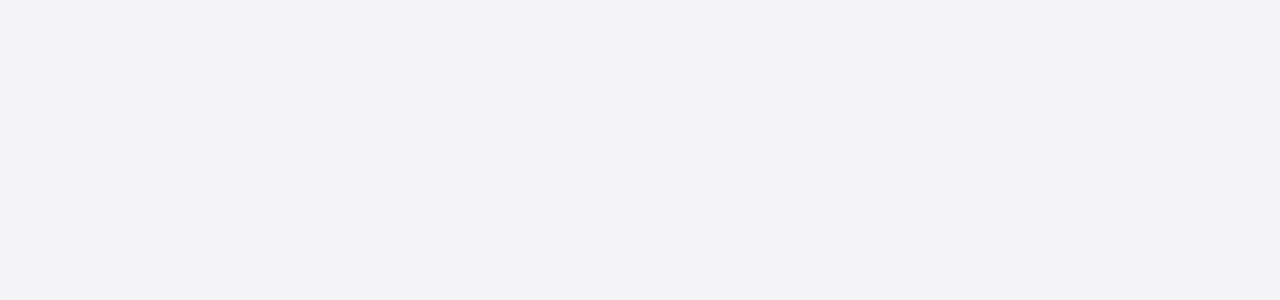
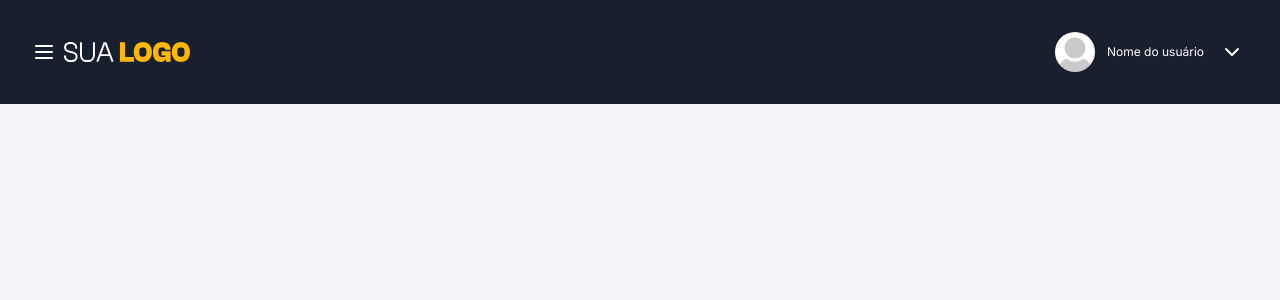
Before and after one commit to GuilhermeLisboa3/form-nextjs, a Next.js app: page / in a window 1280 px wide. Shown: the top 300 px of the page. Built offline with nearby package versions, Linux system fonts and the light colour scheme.

Commit message:
feat: add Header components

```diff
--- a/src/app/layout.tsx
+++ b/src/app/layout.tsx
@@ -1,6 +1,7 @@
 import type { Metadata } from 'next'
 import { Inter } from 'next/font/google'
 import './globals.css'
+import Header from '../components/ui/header'
 
 const inter = Inter({ subsets: ['latin'] })
 
@@ -16,7 +17,14 @@ export default function RootLayout({
 }) {
   return (
     <html lang="pt-br">
-      <body className={inter.className}>{children}</body>
+      <body className={inter.className}>
+        <div className='flex h-full flex-col'>
+          <Header/>
+          <div className="flex-1">
+            {children}
+          </div>
+        </div>
+      </body>
     </html>
   )
 }
--- /dev/null
+++ b/src/components/ui/header.tsx
@@ -0,0 +1,37 @@
+import { ArrowBigDown, ChevronDown, MenuIcon } from "lucide-react"
+import { Sheet, SheetContent, SheetTrigger } from "./sheet"
+import Image from "next/image"
+import { Avatar, AvatarImage } from "./avatar"
+import { Menubar, MenubarContent, MenubarMenu, MenubarTrigger } from "./menubar"
+
+const Header = () => {
+  return (
+    <header className="bg-blue-dark p-8 flex justify-between items-center max-[440px]:flex-col gap-6 max-[440px]:p-3">
+      <div className="flex gap-2">
+        <Sheet>
+          <SheetTrigger asChild>
+            <MenuIcon className="text-white cursor-pointer hover:text-white/70"/>
+          </SheetTrigger>
+          <SheetContent side={'left'} className="bg-blue-dark" ></SheetContent>
+        </Sheet>
+        <Image src={'/logo.svg'} width={126} height={20} alt="Logo"/>
+      </div>
+      <div className="flex justify-center items-center gap-3">
+        <Avatar>
+          <AvatarImage src={'/user.jpg'} alt="user"/>
+        </Avatar>
+        <p className="text-white text-xs">Nome do usuário</p>
+        <Menubar className="border-none bg-transparent">
+          <MenubarMenu>
+            <MenubarTrigger className="border-none bg-transparent p-0 cursor-pointer"><ChevronDown className="text-white"/></MenubarTrigger>
+            <MenubarContent className="w-[100px] h-[100px] bg-blue-dark border-white">
+
+            </MenubarContent>
+          </MenubarMenu>
+        </Menubar>
+      </div>
+    </header>
+  )
+}
+
+export default Header
```
Also changed, not shown: public/logo.svg (added), public/user.jpg (added).
